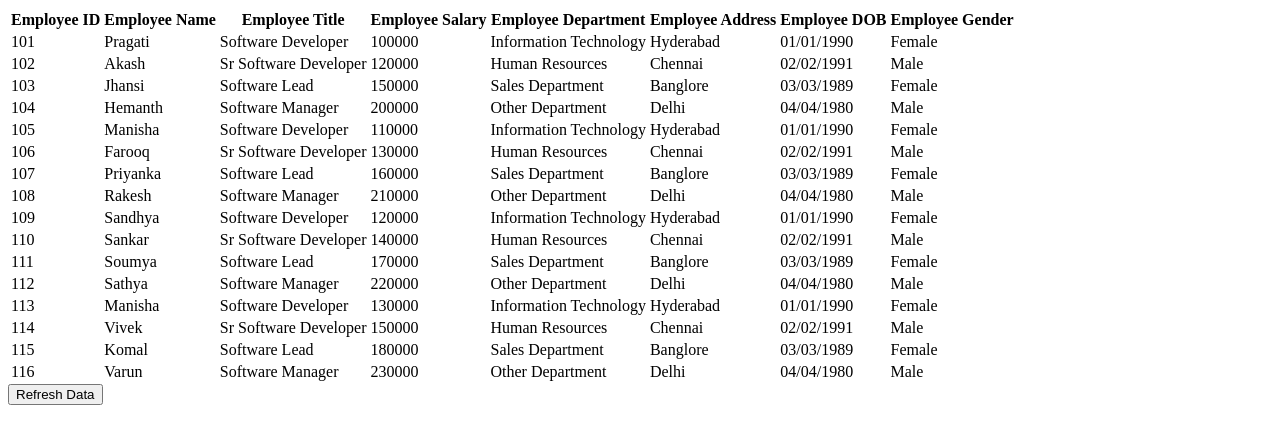
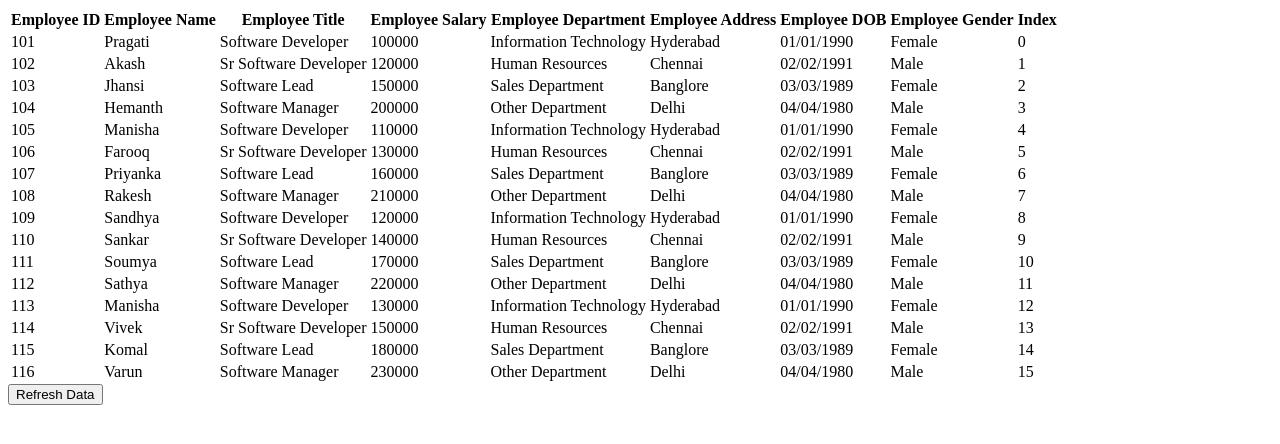
Before and after one commit to NagulapallyAkhilReddy/AngularSep15VijayKumar, an Angular app in the folder session13/: page / in a window 1280 px wide. Shown: the top 444 px of the page. Built offline with nearby package versions, Linux system fonts and the light colour scheme.

Commit message:
now as we have added trackBy , only the chnages will appear, when we click on refresf button, not all the data loads

```diff
--- a/session13/src/app/latest-data/latest-data.html
+++ b/session13/src/app/latest-data/latest-data.html
@@ -9,12 +9,13 @@
     <th>Employee Address</th>
     <th>Employee DOB</th>
     <th>Employee Gender</th>
+    <th>Index</th>
   </tr>
  </thead>
 
  <tbody>
 
-  <tr *ngFor="let emp of employess">
+  <tr *ngFor="let emp of employess; trackBy:trackByEmpcode; let i = index">
    <td>{{emp.empid}}</td>
    <td>{{emp.empname}}</td>
    <td>{{emp.title}}</td>
@@ -30,6 +31,7 @@
    <td *ngIf="emp.address.length > 0">{{emp.address}}</td>
    <td>{{emp.dob }}</td>
    <td>{{emp.gender}}</td>
+   <td>{{i}}</td>
 
  </tbody>
 
--- a/session13/src/app/latest-data/latest-data.ts
+++ b/session13/src/app/latest-data/latest-data.ts
@@ -75,4 +75,8 @@ export class LatestData {
      ];
   }
 
+  trackByEmpcode(index: number, emp: any): string {
+    return emp.code;
+  }
+
 }
```
